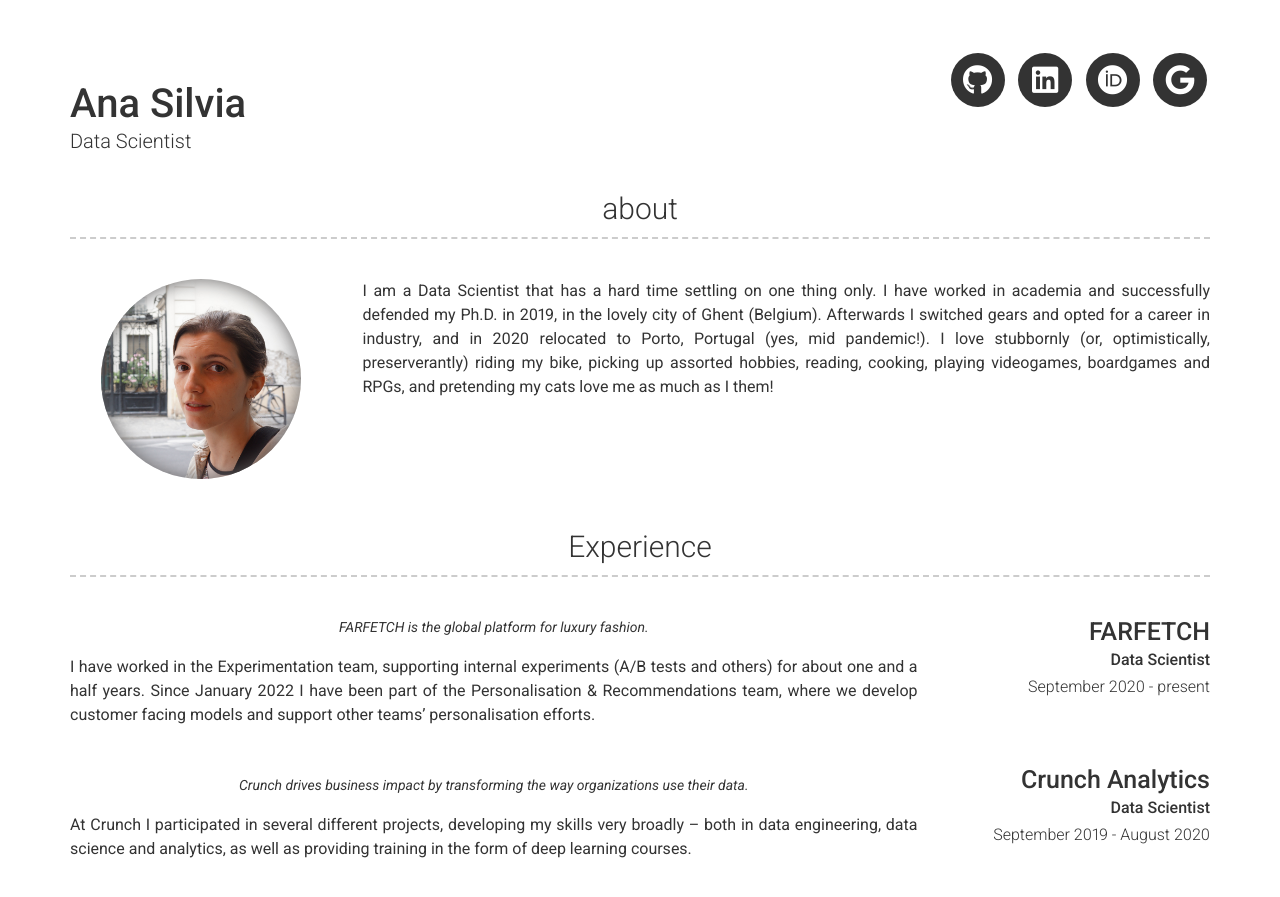
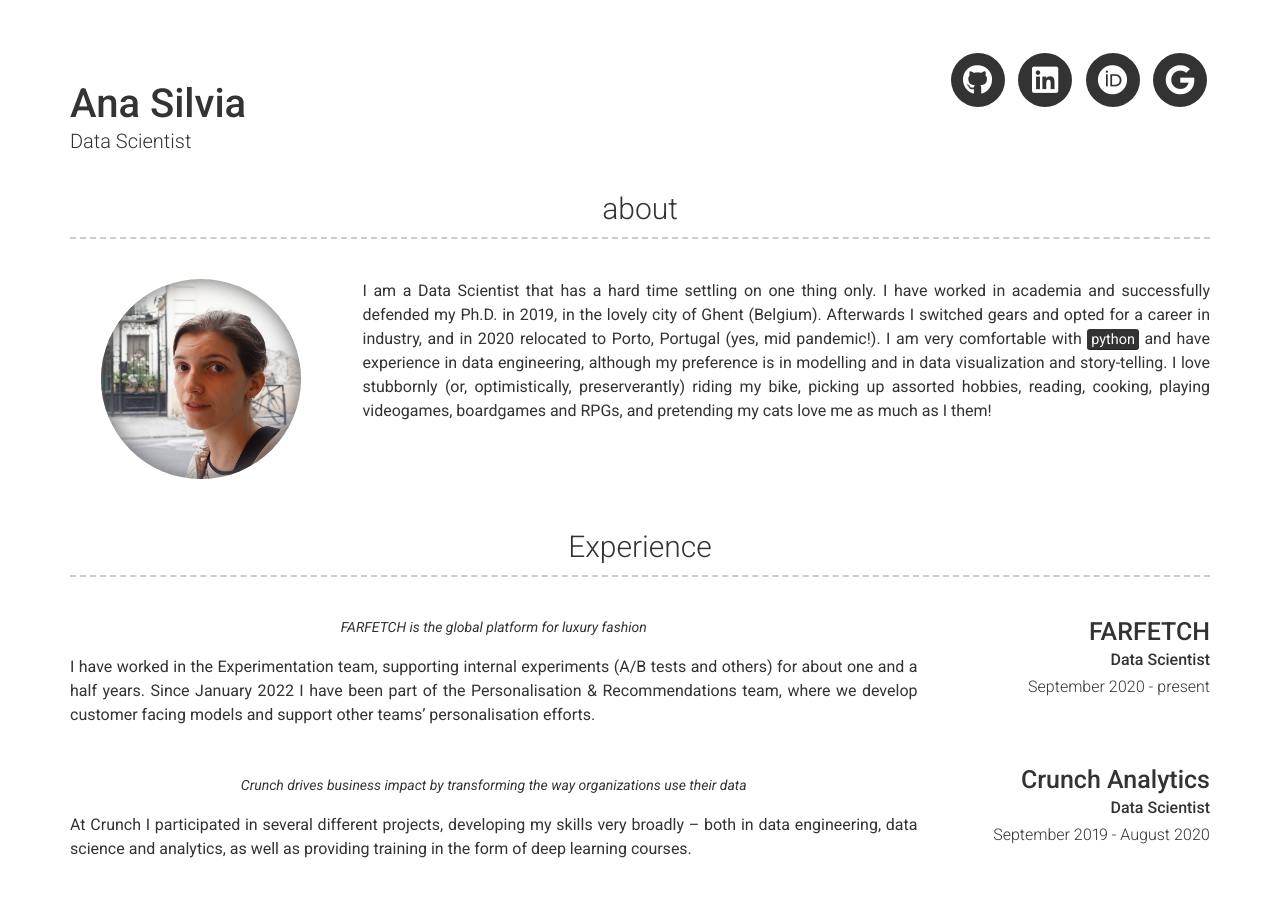
Before and after one commit to a-silvia/a-silvia.github.io, a Jekyll site: the page built from index.md, in a window 1280 px wide and 900 px high. Shown: the top 897 px of the window. Built offline with Jekyll 4.4.1, drawn with Linux system fonts in a browser that asks for light colours; nearby versions of some CDN libraries.

Commit message:
about me

```diff
--- a/_config.yml
+++ b/_config.yml
@@ -26,10 +26,13 @@
   I am a Data Scientist that has a hard time settling on one thing only. I have
   worked in academia and successfully defended my Ph.D. in 2019, in the lovely
   city of Ghent (Belgium). Afterwards I switched gears and opted for a career in
-  industry, and in 2020 relocated to Porto, Portugal (yes, mid pandemic!). I
-  love stubbornly (or, optimistically, preserverantly) riding my bike, picking
-  up assorted hobbies, reading, cooking, playing videogames, boardgames and
-  RPGs, and pretending my cats love me as much as I them!
+  industry, and in 2020 relocated to Porto, Portugal (yes, mid pandemic!). I am
+  very comfortable with <mark>python</mark> and have experience in data
+  engineering, although my preference is in modelling and in data visualization
+  and story-telling. I love stubbornly (or, optimistically, preserverantly)
+  riding my bike, picking up assorted hobbies, reading, cooking, playing
+  videogames, boardgames and RPGs, and pretending my cats love me as much as I
+  them!
 
 content:
   - title: Experience
@@ -40,7 +43,7 @@
         sub_title: Data Scientist
         caption: September 2020 - present
         quote: >
-          FARFETCH is the global platform for luxury fashion.
+          FARFETCH is the global platform for luxury fashion
         description: |
           I have worked in the Experimentation team, supporting internal
           experiments (A/B tests and others) for about one and a half years.
@@ -53,7 +56,7 @@
         caption: September 2019 - August 2020
         quote: >
             Crunch drives business impact by transforming the way organizations
-            use their data.
+            use their data
         description: |
           At Crunch I participated in several different projects, developing
           my skills very broadly -- both in data engineering, data science and
```
